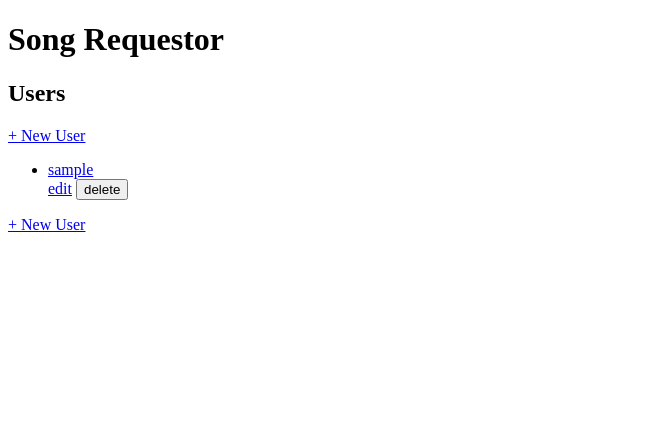
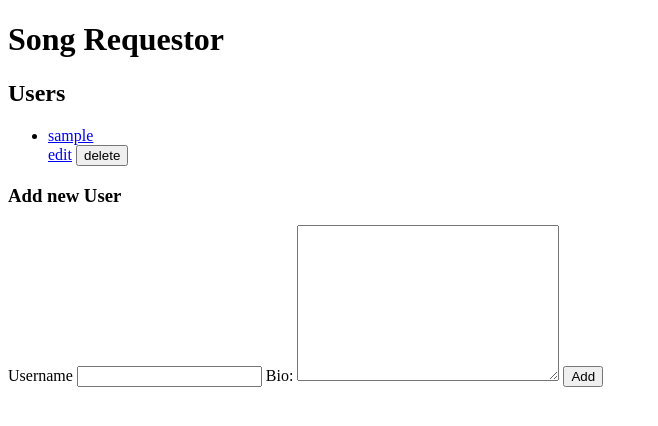
Before and after one commit to HallGM/play-that-song, a Flask app: page /users in a window 1280 px wide. Shown: the top 426 px of the page, without its empty margins (0-658 px from the left). Run offline with Flask 2, Linux system fonts and the light colour scheme; a database or web service that is not in the repository returns one stand-in record (values such as "Sample title"); some libraries are stand-ins or nearby versions.

Commit message:
added edit and update routes for user

```diff
--- a/controllers/user_controller.py
+++ b/controllers/user_controller.py
@@ -17,3 +17,27 @@ def users():
 def show_user(id):
     user = user_repository.select(id)
     return render_template("/users/show.html", user=user)
+
+# CREATE
+@users_blueprint.route("/users", methods=["POST"])
+def create_user():
+    form = request.form
+    new_user = User(form['username'], form['bio'])
+    user_repository.save(new_user)
+    return redirect("/users")
+
+# EDIT
+@users_blueprint.route("/users/<id>/edit")
+def edit_user(id):
+    user = user_repository.select(id)
+    return render_template("/users/edit.html", user=user)
+
+# UPDATE
+@users_blueprint.route("/users/<id>", methods=["POST"])
+def update_user(id):
+    form = request.form
+    user = user_repository.select(id)
+    user.username = form['username']
+    user.bio = form['bio']
+    user_repository.update(user)
+    return redirect(f"/users/{id}")
--- a/repositories/user_repository.py
+++ b/repositories/user_repository.py
@@ -24,3 +24,8 @@ def select(id):
         user = User(result['username'], result['bio'], [], result['id'])
         return user
     return None
+
+def update(user):
+    sql = "UPDATE users SET username = %s, bio = %s WHERE id = %s"
+    values = [user.username, user.bio, user.id]
+    run_sql(sql, values)
--- a/templates/users/index.html
+++ b/templates/users/index.html
@@ -1,7 +1,6 @@
 {% extends 'base.html' %}
 {% block content %}
 <h2>Users</h2>
-<a href="/users/new">+ New User</a>
 <ul>
   {% for user in users %}
     <li><a href="/users/{{user.id}}">{{user.username}}</a></li>
@@ -11,5 +10,13 @@
     </form>
   {% endfor %}
 </ul>
-<a href="/users/new">+ New User</a>
+{# New User #}
+<h3>Add new User</h3>
+<form action="/users" method="post">
+  <label for="username">Username</label>
+  <input type="text" id="username" name="username">
+  <label for="bio">Bio:</label>
+  <textarea name="bio" id="bio" cols="30" rows="10"></textarea>
+  <button type="submit">Add</button>
+</form>
 {% endblock %}
--- a/templates/users/show.html
+++ b/templates/users/show.html
@@ -1,5 +1,6 @@
 {% extends 'base.html' %}
 {% block content %}
+<a href="/users"><-- back</a>
 <h2>{{user.username}}</h2>
 <p>{{user.bio}}</p>
 <h3>Requests:</h3>
```
Also changed, not shown: templates/users/edit.html (added, +12 -0 lines).
